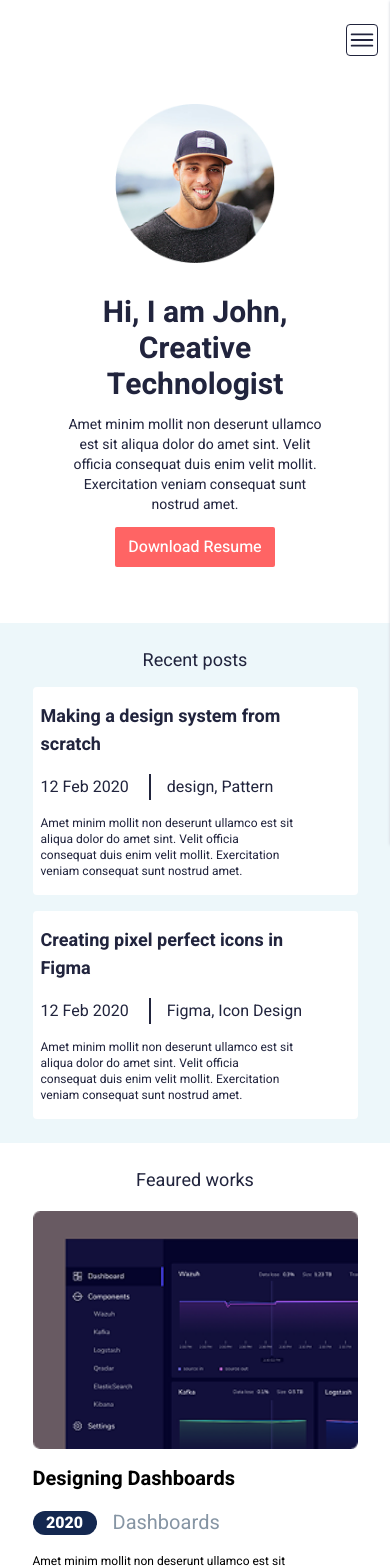
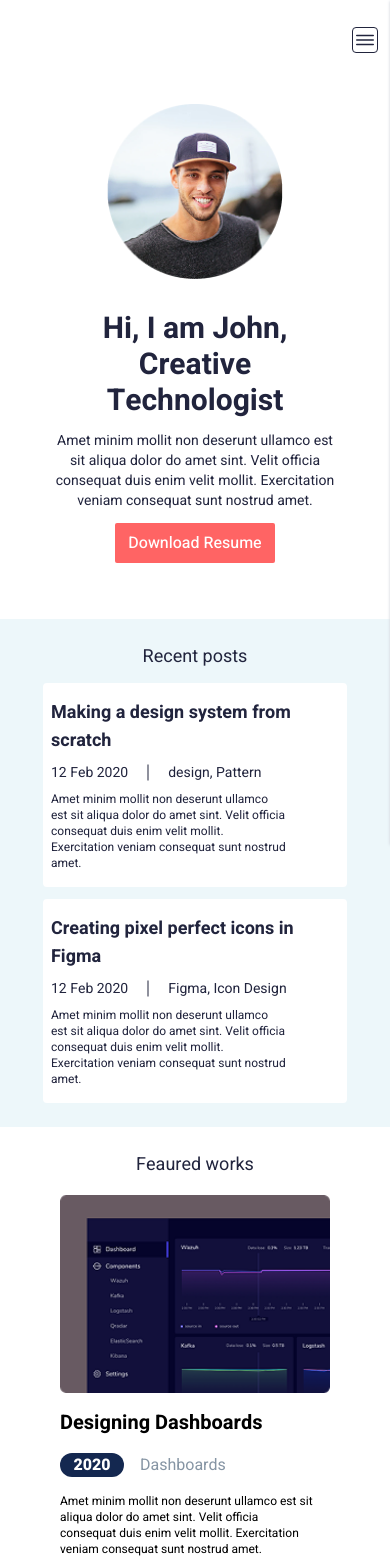
Before and after one commit to tunmisedavid/technologist, a React (Vite) app: page /#/ in a window 390 px wide. Shown: the top 1568 px of the page. Built offline with nearby package versions, Linux system fonts and the light colour scheme.

Commit message:
adjusting widths

```diff
--- a/src/components/BlogComp.jsx
+++ b/src/components/BlogComp.jsx
@@ -10,7 +10,7 @@ const BlogComponent = ({ blogHead, blogyr, blogType, blogInfo }) => {
         <span className="border-[1px] h-3 ml-2 mr-2"></span>
         <span className="text-[#8695A4] md:text-xl">{blogType}</span>
       </p>
-      <p className="font-normal w-72 sm:w-[500px] md:w-[530px] lg:w-[610px]  text-sm lg:text-base">{blogInfo}</p>
+      <p className="font-normal w-[305px] sm:w-[590px] md:w-[650px] lg:w-[610px] lg:text-base">{blogInfo}</p>
     </div>
   );
 };
--- a/src/components/FeaturedCards.jsx
+++ b/src/components/FeaturedCards.jsx
@@ -8,23 +8,23 @@ const FeaturedCards = ({
   featureInfo,
 }) => {
   return (
-    <div className="font-primary flex flex-col md:flex-row gap-4 md:gap-6 border-b pb-4 lg:pb-8 border-[#E0E0E0]">
+    <div className="font-primary flex flex-col md:flex-row gap-4 md:gap-3 lg:gap-6 border-b pb-4 lg:pb-8 border-[#E0E0E0]">
       <div>
         <img
-          className="w-full xl:h-full"
+          className="w-[270px] md:h-full"
           src={featureImg}
           alt={featureImgAlt}
         />
       </div>
-      <div className="flex flex-col gap-4 md:gap-2 lg:gap-3">
+      <div className="flex flex-col gap-4 md:gap-3 w-full">
         <p className="font-bold text-xl md:text-3xl">{featureHead}</p>
         <div className="flex items-center gap-4 lg:gap-6">
           <p className="bg-[#142850] text-white flex items-center justify-center md:text-lg  font-extrabold w-16 h-6 md:w-20 md:h-7 rounded-xl md:rounded-2xl ">
             {featureYr}
           </p>
-          <p className="text-[#8695A4] font-normal text-xl ">{featureType}</p>
+          <p className="text-[#8695A4] font-normal text-base md:text-xl ">{featureType}</p>
         </div>
-        <p className="font-normal text-xs md:text-base w-[280px] md:w-80 lg:w-[560px] xl:w-full">
+        <p className="font-normal text-xs md:text-sm lg:text-base w-[255px] md:w-[430px] lg:w-[630px] ">
           {featureInfo}
         </p>
       </div>
--- a/src/components/Header.jsx
+++ b/src/components/Header.jsx
@@ -10,7 +10,7 @@ const HeaderComponent = () => {
     setOpenNav(!openNav);
   };
   return (
-    <div className="font-primary max-w-7xl w-11/12 m-auto h-20 flex items-center justify-end">
+    <div className="font-primary max-w-5xl w-11/12 m-auto h-20 flex items-center justify-end">
       <div className={`hidden md:flex `}>
         <NavLinks
           links={[
@@ -27,9 +27,9 @@ const HeaderComponent = () => {
         className="cursor-pointer border border-primaryBrand rounded z-20 fixed  right-3  md:hidden"
       >
         {!openNav ? (
-          <IoMenuOutline className="text-primaryBrand text-3xl" />
+          <IoMenuOutline className="text-primaryBrand text-2xl md:text-3xl" />
         ) : (
-          <MdOutlineClose className="text-primaryBrand text-3xl" />
+          <MdOutlineClose className="text-primaryBrand text-2xl md:text-3xl"/>
         )}
       </div>
       <div
--- a/src/components/RecentCardComponent.jsx
+++ b/src/components/RecentCardComponent.jsx
@@ -1,18 +1,19 @@
-
-const RecentCard = ({info, year, work, head}) => {
+const RecentCard = ({ info, year, work, head }) => {
   return (
-    <div className="font-primary bg-white rounded px-2 lg:px-5 lg:pr-10 py-4 lg:py-8 flex flex-col gap-4 lg:gap-6">
+    <div className="font-primary bg-white rounded w-fit md:w-full px-2 lg:px-5 lg:pr-8 py-4 lg:py-6 flex flex-col gap-2 lg:gap-3">
       <p className="text-primaryBrand font-bold text-lg lg:text-2xl w-72 lg:w-[320px]">
         {head}
       </p>
-      <p className="text-primaryBrand font-normal lg:text-lg ">
-        {year} <span className="border ml-4 mr-4"></span> {work}
+      <p className="text-primaryBrand font-normal text-sm lg:text-lg flex gap-3 items-center">
+        <span>{year}</span>
+        <hr className="w-4 rotate-90" />
+        <span>{work}</span>
       </p>
-      <p className="text-primaryBrand font-normal text-xs lg:text-base w-64 lg:w-80 ">
+      <p className="text-primaryBrand font-normal text-xs lg:text-sm xl:text-base w-[235px] md:w-64 lg:w-[300px] xl:w-[380px]">
         {info}
       </p>
     </div>
   );
-}
+};
 
 export default RecentCard;
--- a/src/pages/Blog.jsx
+++ b/src/pages/Blog.jsx
@@ -12,12 +12,12 @@ const Blog = () => {
       ref={ref}
       className={`${
         isInView ? "opacity-100 translate-x-0" : "opacity-0 translate-y-20"
-      } transition duration-[1.5s] mt-2  md:mt-20 xl:mt-24  max-w-7xl w-10/12 lg:w-9/12 m-auto font-primary`}
+      } transition duration-[1.5s] mt-2  md:mt-20 xl:mt-24  max-w-5xl w-10/12 lg:w-9/12 m-auto font-primary`}
     >
       <p className="font-bold text-primaryBrand mb-4 md:mb-6 text-3xl md:text-4xl">
         Blog
       </p>
-      <div>
+      <div className="">
         <BlogComponent
           blogHead="UI Intractions of the week"
           blogyr="12 Feb 2019"
--- a/src/pages/Landing.jsx
+++ b/src/pages/Landing.jsx
@@ -25,20 +25,20 @@ const Landing = () => {
         ref={ref}
         className={`${
           isInView ? "opacity-100 translate-x-0" : "opacity-0 translate-y-20"
-        } transition duration-[1.5s] mt-6 md:mt-20 xl:mt-24 pb-14 md:pb-16 max-w-7xl w-10/12 lg:w-9/12 m-auto flex flex-col md:flex-row-reverse items-center md:items-start md:justify-between gap-8 md:gap-0`}
+        } transition duration-[1.5s] mt-6 md:mt-20 xl:mt-24 pb-14 md:pb-16 max-w-4xl w-10/12 m-auto flex flex-col md:flex-row-reverse items-center md:items-start md:justify-between gap-8 md:gap-0`}
       >
         <div>
           <img
-            className="w-40 md:w-52"
+            className="w-44 lg:w-52"
             src={profilePic}
             alt="profile picture"
           />
         </div>
-        <div className="font-primary  flex flex-col gap-3 md:gap-4 lg:gap-5">
-          <p className="font-bold text-primaryBrand text-3xl lg:text-4xl text-center md:leading-10 w-48 md:w-[300px] lg:w-[350px] m-auto md:ml-0 md:text-start">
+        <div className="font-primary  flex flex-col gap-3 md:gap-4 lg:gap-6 ">
+          <p className="font-bold text-primaryBrand text-3xl lg:text-[44px] text-center md:leading-10 lg:leading-14 w-48 md:w-[300px] lg:w-[440px] m-auto md:ml-0 md:text-start">
             Hi, I am John, Creative Technologist
           </p>
-          <p className="font-normal text-primaryBrand text-sm lg:text-base text-center md:text-start w-64 md:w-96 lg:w-[460px] m-auto md:ml-0 ">
+          <p className="font-normal text-primaryBrand text-sm lg:text-base text-center md:text-start w-72 md:w-[420px] lg:w-[500px] m-auto md:ml-0 ">
             Amet minim mollit non deserunt ullamco est sit aliqua dolor do amet
             sint. Velit officia consequat duis enim velit mollit. Exercitation
             veniam consequat sunt nostrud amet.
@@ -63,7 +63,7 @@ const Landing = () => {
           ref={ref2}
           className={`  ${
             isInView2 ? "opacity-100 translate-x-0" : "opacity-0 translate-y-20"
-          } transition duration-[1.5s] font-primary py-6 md:py-10 max-w-7xl w-10/12 lg:w-9/12 m-auto`}
+          } transition duration-[1.5s] font-primary py-6 md:py-10 max-w-4xl w-10/12 m-auto`}
         >
           <div className="flex pb-3 md:pb-5 justify-center md:justify-between">
             <p className="text-primaryBrand font-normal text-lg md:text-xl">
@@ -73,7 +73,7 @@ const Landing = () => {
               View all
             </p>
           </div>
-          <div className="flex flex-col gap-4 lg:gap-0 md:flex-row md:justify-between">
+          <div className="flex flex-col gap-3 md:gap-6 items-center md:flex-row md:justify-between">
             <RecentCard
               info="Amet minim mollit non deserunt ullamco est sit aliqua dolor do amet
         sint. Velit officia consequat duis enim velit mollit. Exercitation
@@ -97,12 +97,13 @@ const Landing = () => {
         ref={ref3}
         className={`${
           isInView3 ? "opacity-100 translate-x-0" : "opacity-0 translate-y-20"
-        } transition duration-[1.5s] max-w-7xl w-10/12 lg:w-9/12 m-auto pt-6 md:pt-10 pb-4 md:pb-8`}
+        } transition duration-[1.5s] max-w-4xl w-10/12 m-auto pt-6 md:pt-10 pb-4 md:pb-8`}
       >
         <p className="font-primary font-normal pb-4 md:pb-6 lg:pb-8 text-lg md:text-xl text-primaryBrand text-center md:text-start">
           Feaured works
         </p>
-        <div className="flex flex-col gap-8">
+        <div className="flex flex-col items-center md:items-start gap-8">
+          <div>
             <FeaturedCards
               featureImg={designPic}
               featureImgAlt="dashboard picture"
@@ -111,6 +112,8 @@ const Landing = () => {
               featureType="Dashboards"
               featureInfo="Amet minim mollit non deserunt ullamco est sit aliqua dolor do amet sint. Velit officia consequat duis enim velit mollit. Exercitation veniam consequat sunt nostrud amet."
             />
+          </div>
+          <div className="hidden md:block">
             <FeaturedCards
               featureImg={vibrntPic}
               featureImgAlt="Illustration picture"
@@ -119,6 +122,8 @@ const Landing = () => {
               featureType="Illustration"
               featureInfo="Amet minim mollit non deserunt ullamco est sit aliqua dolor do amet sint. Velit officia consequat duis enim velit mollit. Exercitation veniam consequat sunt nostrud amet."
             />
+          </div>
+          <div className="hidden md:block">
             <FeaturedCards
               featureImg={tipographyPic}
               featureImgAlt="Typography picture"
@@ -128,8 +133,8 @@ const Landing = () => {
               featureInfo="Amet minim mollit non deserunt ullamco est sit aliqua dolor do amet sint. Velit officia consequat duis enim velit mollit. Exercitation veniam consequat sunt nostrud amet."
             />
           </div>
+        </div>
       </motion.div>
-      {/* <div className="border border-t border-[#E0E0E0] max-w-7xl w-10/12 lg:w-9/12 m-auto"></div> */}
     </div>
   );
 };
--- a/src/pages/Works.jsx
+++ b/src/pages/Works.jsx
@@ -18,10 +18,10 @@ const Works = () => {
         isInView ? "opacity-100 translate-x-0" : "opacity-0 translate-y-20"
       } transition duration-[1.5s] mt-2  md:mt-20 xl:mt-24  max-w-7xl w-10/12 lg:w-9/12 m-auto font-primary`}
     >
-      <p className="font-bold text-primaryBrand mb-4 md:mb-6 text-3xl md:text-4xl">
+      <p className="font-bold text-primaryBrand text-center md:text-start mb-4 md:mb-6 text-3xl md:text-4xl">
         Work
       </p>
-      <div className="flex flex-col gap-8">
+      <div className="flex flex-col items-center md:items-start gap-8">
         <FeaturedCards
           featureImg={designPic}
           featureImgAlt="dashboard picture"
```
Lines whose indentation alone changed are shown as unchanged.
